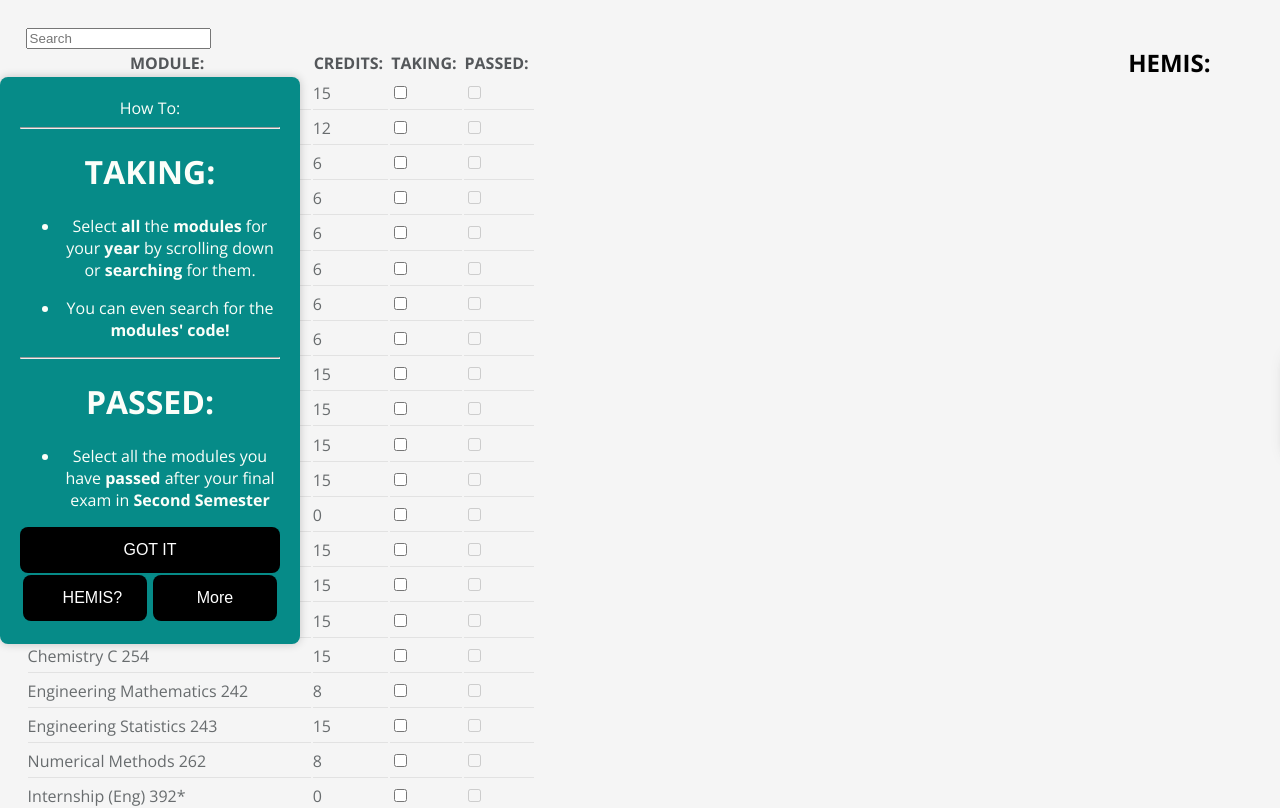
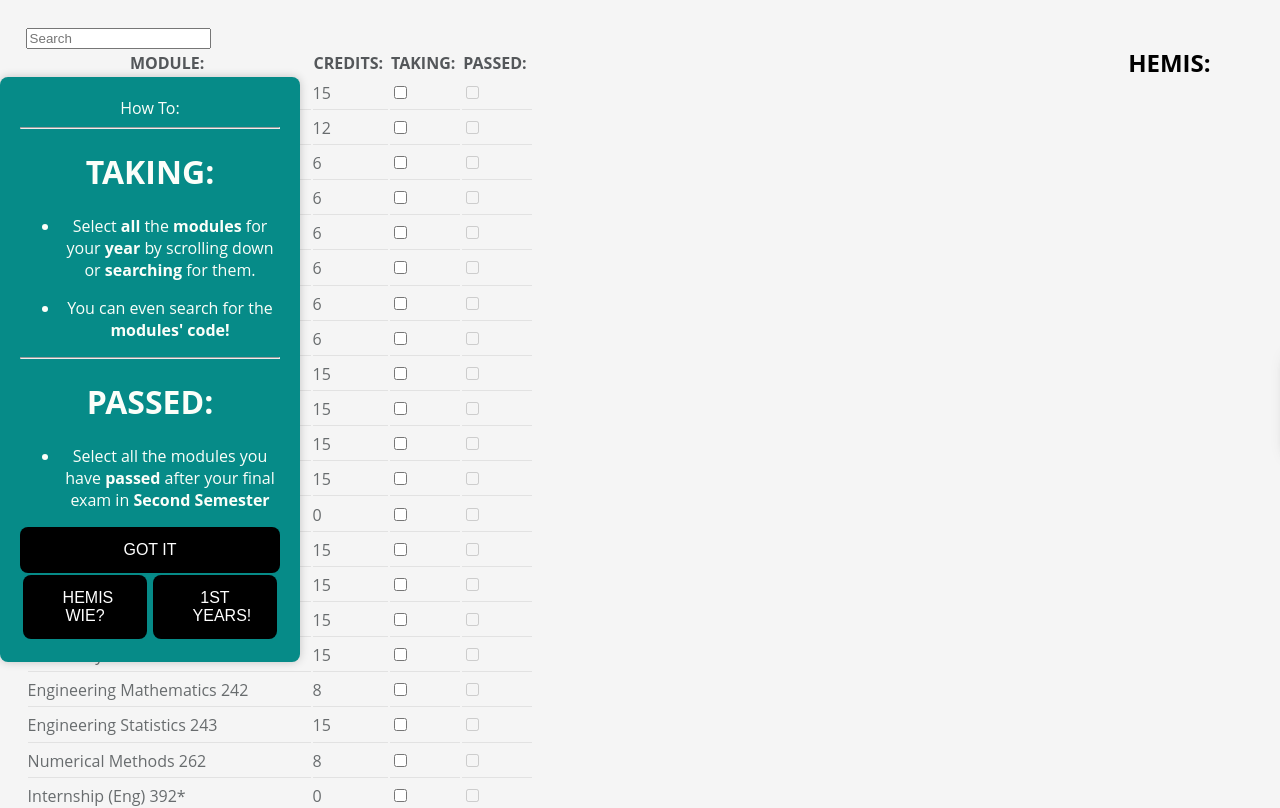
Before and after one commit to Toast1e/STBHEMIS, a plain HTML site: page index.html in a window 1280 px wide. Shown: the top 808 px of the page. Drawn offline with nearby package versions, Linux system fonts and the light colour scheme.

Commit message:
Add files via upload

```diff
--- a/index.html
+++ b/index.html
@@ -20,15 +20,15 @@
   				gtag('config', 'G-7FZD93PD0K');
 			</script>
 
-<title>HEMIS Calculator</title>
+<title>BEng HEMIS Calculator</title>
   <!-- <script src="https://ajax.googleapis.com/ajax/libs/jquery/3.6.0/jquery.min.js"></script> -->
   <!-- <script src="https://cdn.datatables.net/1.11.3/js/jquery.dataTables.min.js"></script> -->
   <!-- <link rel="stylesheet" href="https://cdn.datatables.net/1.11.3/css/jquery.dataTables.min.css"> -->
   	<link rel="stylesheet" href="styles.css" >
 	  <meta name="viewport" content="width=device-width, initial-scale=1, user-scalable=no">
-	  <link rel="preconnect" href="https://fonts.googleapis.com">
-	  <link rel="preconnect" href="https://fonts.gstatic.com" crossorigin>
-	  <link href="https://fonts.googleapis.com/css2?family=Open+Sans:wght@300;400;500;700&display=swap" rel="stylesheet">
+	  <!-- <link rel="preconnect" href="https://fonts.googleapis.com"> -->
+	  <!-- <link rel="preconnect" href="https://fonts.gstatic.com" crossorigin> -->
+	  <!-- <link href="https://fonts.googleapis.com/css2?family=Open+Sans:wght@300;400;500;700&display=swap" rel="stylesheet"> -->
 	  <link rel="icon" type="image/x-icon" href="pics/rainy_light_FILL0_wght400_GRAD0_opsz48.png">
 </head>
 <body>
@@ -80,8 +80,8 @@
 				<button class="btn" id="popup-close-btn">GOT IT</button>
 		  	</div>
 		  	<div class="btn-group">
-				<button class="btn1" id="">HEMIS?</button>
-				<button class="btn1" id="">More</button>
+				<button class="btn1" id="" onclick="window.location.href='hemis.html'">HEMIS WIE?</button>
+				<button class="btn1" id="" onclick="window.location.href='comingsoon.html'">1ST YEARS!</button>
 		  	</div>
 		</div>
 		<div id="popup-tab">
```
